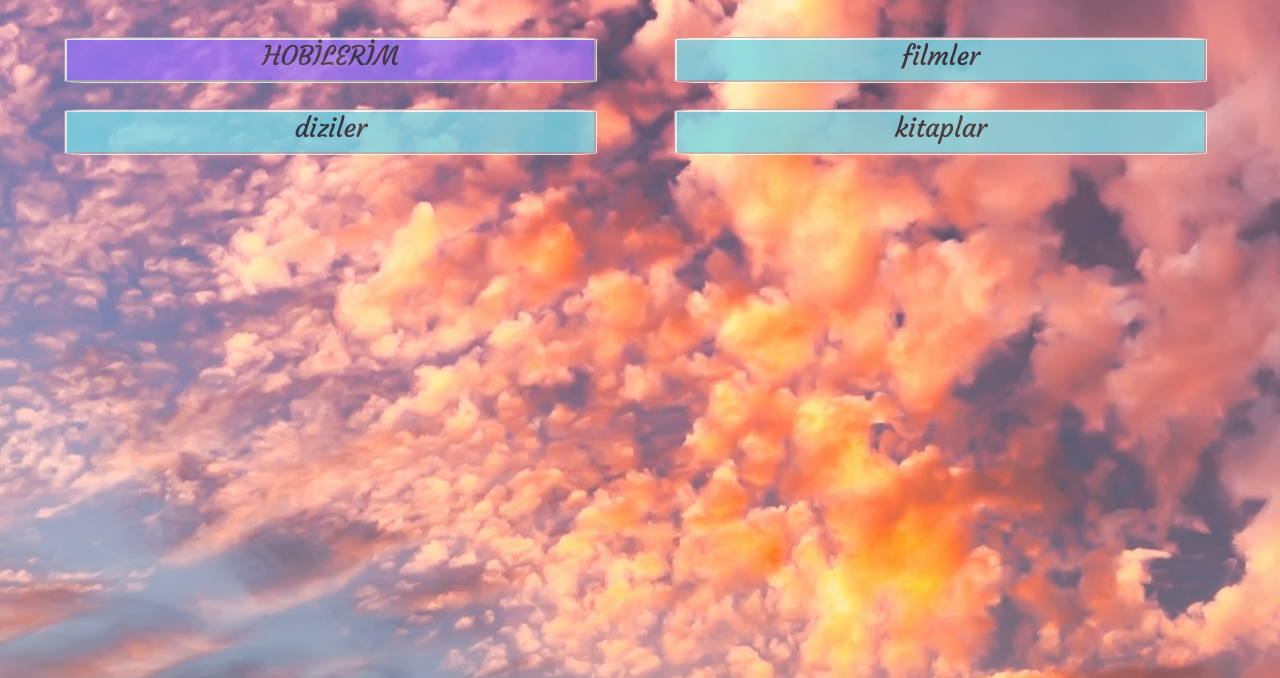
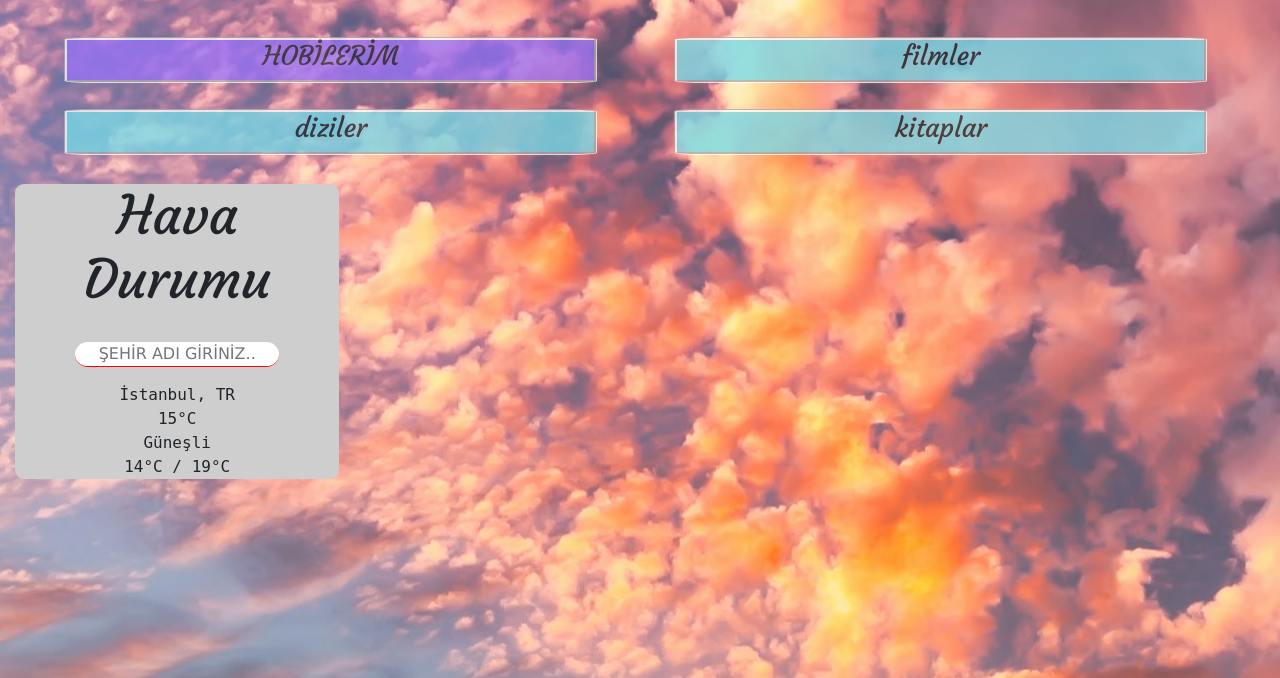
Before and after one commit to senaerdem/WebTeknolojileriProje, a PHP site: page /ilgi-alanlarim.html in a window 1280 px wide. Shown: the part 63-741 px from the top of the page. Run offline with PHP 8.4, Linux system fonts and the light colour scheme.

Commit message:
8.commit
ilgi alanlarım sayfasına api eklendi

```diff
--- a/css/stilim.css
+++ b/css/stilim.css
@@ -305,3 +305,36 @@ h3 {
   opacity: 0.9;
   font-family: "Gill Sans", "Gill Sans MT", Calibri, "Trebuchet MS", sans-serif;
 }
+.dis {
+  width: fit-content;
+  text-align: center;
+  justify-content: center;
+  align-items: center;
+  font-family: monospace;
+  font-size: 1rem;
+  background-color: #cecece;
+  border-radius: 9px;
+}
+.ic {
+  width: 90%;
+  margin: 5%;
+  margin-bottom: 1%;
+}
+
+input {
+  background-color: white;
+  color: black;
+  font-weight: 550;
+  text-transform: uppercase;
+  font-family: "Lucida Sans", "Lucida Sans Regular", "Lucida Grande",
+    "Lucida Sans Unicode", Geneva, Verdana, sans-serif;
+  border: none;
+  border-bottom: 1px solid red;
+  height: 25px;
+  text-align: center;
+  border-radius: 100px;
+  -webkit-border-radius: 100px;
+  -moz-border-radius: 100px;
+  -ms-border-radius: 100px;
+  -o-border-radius: 100px;
+}
--- a/ilgi-alanlarim.html
+++ b/ilgi-alanlarim.html
@@ -229,6 +229,59 @@
             </p>
           </div>
         </div>
+        <div class="dis">
+          <div class="ic">
+            <h1>Hava Durumu</h1>
+            <br />
+            <input
+              type="text"
+              id="searchBar"
+              placeholder="Şehir adı giriniz.."
+            />
+          </div>
+          <div style="text-align: center" class="ic">
+            <div class="city">İstanbul, TR</div>
+            <div class="temp">15°C</div>
+            <div class="desc">Güneşli</div>
+            <div class="minmax">14°C / 19°C</div>
+          </div>
+        </div>
+        <script>
+          const url = "https://api.openweathermap.org/data/2.5/";
+          const key = "44d0ff299a84c8ae59a1bb08270f1db0";
+
+          const setQuery = (e) => {
+            if ((e.keyCode = "13")) getResult(searchBar.value);
+          };
+
+          const getResult = (cityName) => {
+            let query = `${url}weather?q=${cityName}&appid=${key}&units=metric&lang=tr`;
+            fetch(query)
+              .then((weather) => {
+                return weather.json();
+              })
+              .then(displayResult);
+          };
+
+          const displayResult = (result) => {
+            let city = document.querySelector(".city");
+            city.innerText = `${result.name}, ${result.sys.country}`;
+
+            let temp = document.querySelector(".temp");
+            temp.innerText = `${Math.round(result.main.temp)}°C`;
+
+            let desc = document.querySelector(".desc");
+            desc.innerText = result.weather[0].description;
+
+            let minmax = document.querySelector(".minmax");
+            minmax.innerText = `${Math.round(
+              result.main.temp_min
+            )}°C / ${Math.round(result.main.temp_max)}°C`;
+          };
+
+          const searchBar = document.getElementById("searchBar");
+          searchBar.addEventListener("keypress", setQuery);
+        </script>
       </div>
     </section>
 
```
